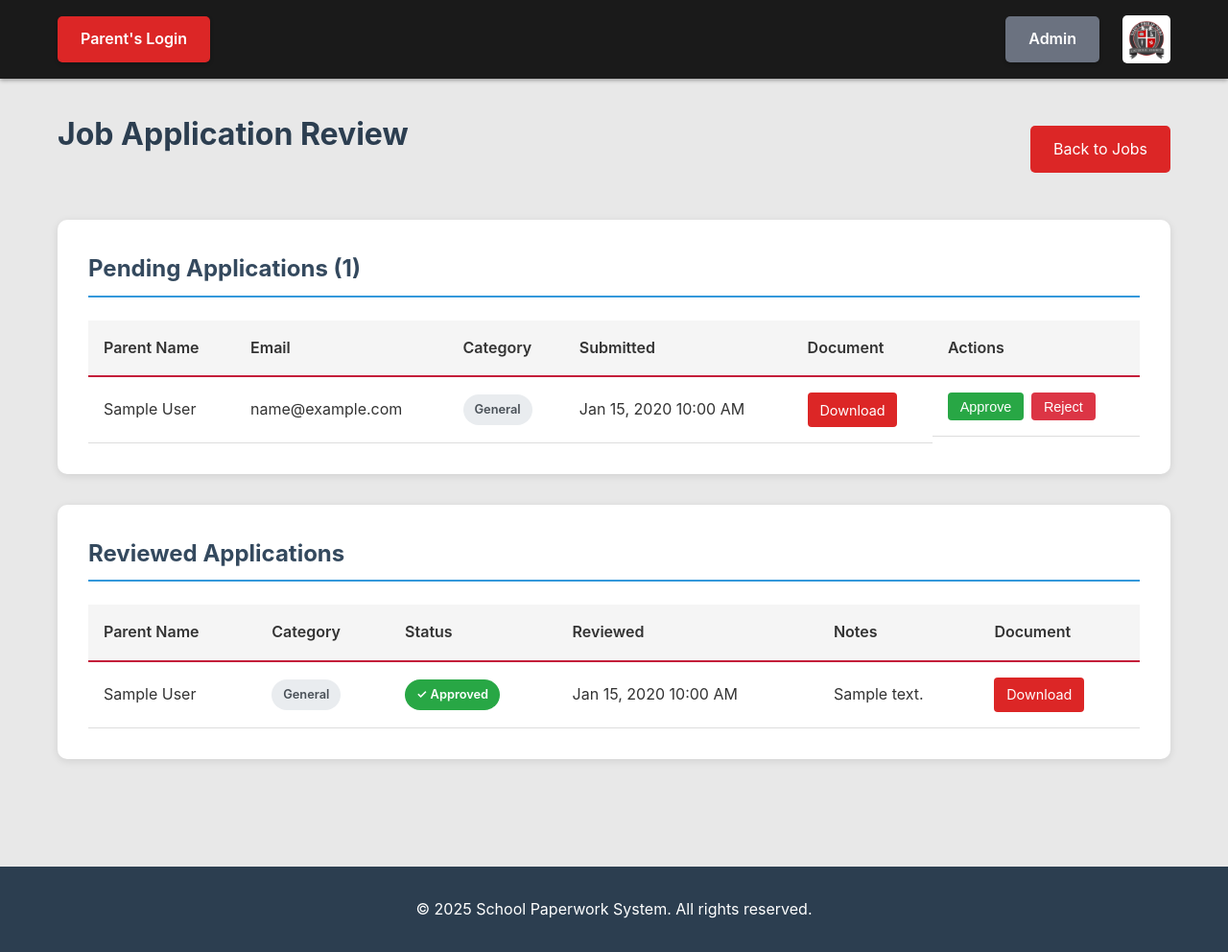
After one commit to DrShuukaku/join-The-Club, a Flask app: template templates/admin_job_applications.html in a window 1280 px wide. The commit adds this page. Shown: the whole page at 96% size. Run offline with Flask 3, Linux system fonts and the light colour scheme; the template is opened without the code that fills it: values that come from a table or form of the project are taken from there, others are empty; tables that the repository leaves empty hold one stand-in row (values such as "Sample post"); parts of the project's set-up code (start-up, migrations or seed data) failed here and were passed over.

Commit message:
Implement a job application and verification system for parents
Add `JobApplication` model, parent job application routes, admin review dashboard, and integrate with existing job eligibility system.

Replit-Commit-Author: Agent
Replit-Commit-Session-Id: d3726b4e-ca21-47ec-a10e-e305f00c7489
Replit-Commit-Checkpoint-Type: full_checkpoint
Replit-Commit-Event-Id: 287e5b98-6292-45da-98be-5c521ac9f069
Replit-Commit-Screenshot-Url: https://storage.googleapis.com/screenshot-production-us-central1/170ed59e-fa0e-47b7-ac10-b644992f5b4f/d3726b4e-ca21-47ec-a10e-e305f00c7489/hvUE9Mu

```diff
--- a/routes.py
+++ b/routes.py
@@ -6,7 +6,7 @@ import qrcode
 from app import app, db
 from replit_auth import require_login, make_replit_blueprint
 from flask_login import current_user
-from models import User, Form, Submission, LaborHours, Job, JobEligibility
+from models import User, Form, Submission, LaborHours, Job, JobEligibility, JobApplication
 
 ALLOWED_EXTENSIONS = {'pdf', 'doc', 'docx', 'jpg', 'jpeg', 'png'}
 ALLOWED_MIMETYPES = {
@@ -711,3 +711,116 @@ def parent_view_jobs():
     available_jobs = Job.query.filter_by(is_active=True).filter(Job.category.in_(user_categories)).all()
 
     return render_template('parent_jobs.html', jobs=available_jobs)
+
+@app.route('/parent/apply-for-job/<category>')
+@require_login
+def apply_for_job(category):
+    existing_app = JobApplication.query.filter_by(user_id=current_user.id, category=category).first()
+    existing_eligibility = JobEligibility.query.filter_by(user_id=current_user.id, category=category).first()
+
+    if existing_eligibility:
+        flash(f'You are already verified for this job category!', 'info')
+        return redirect(url_for('parent_view_jobs'))
+
+    if request.method == 'POST':
+        file = request.files.get('document')
+
+        if not file or not file.filename:
+            flash('Please upload a document.', 'danger')
+            return redirect(request.url)
+
+        if not allowed_file(file.filename, file.content_type):
+            flash('Invalid file type. Only PDF, DOC, DOCX, JPG, and PNG files are allowed.', 'danger')
+            return redirect(request.url)
+
+        if existing_app:
+            existing_app.file_data = file.read()
+            existing_app.file_name = file.filename
+            existing_app.file_type = file.content_type
+            existing_app.submitted_at = datetime.now()
+            existing_app.status = 'pending'
+        else:
+            app_record = JobApplication(
+                user_id=current_user.id,
+                category=category,
+                file_data=file.read(),
+                file_name=file.filename,
+                file_type=file.content_type,
+                status='pending'
+            )
+            db.session.add(app_record)
+
+        db.session.commit()
+        flash('Your application has been submitted for review!', 'success')
+        return redirect(url_for('parent_view_jobs'))
+
+    return render_template('apply_for_job.html', category=category, existing_app=existing_app)
+
+@app.route('/admin/job-applications')
+@require_login
+def admin_job_applications():
+    if not current_user.is_admin:
+        flash('You do not have permission to access this page.', 'danger')
+        return redirect(url_for('parent_dashboard'))
+
+    pending_apps = JobApplication.query.filter_by(status='pending').order_by(JobApplication.submitted_at.desc()).all()
+    reviewed_apps = JobApplication.query.filter(JobApplication.status.in_(['approved', 'rejected'])).order_by(JobApplication.reviewed_at.desc()).limit(50).all()
+
+    return render_template('admin_job_applications.html', pending_apps=pending_apps, reviewed_apps=reviewed_apps)
+
+@app.route('/admin/application/<int:app_id>/approve', methods=['POST'])
+@require_login
+def approve_application(app_id):
+    if not current_user.is_admin:
+        return jsonify({'error': 'Unauthorized'}), 403
+
+    app_record = JobApplication.query.get_or_404(app_id)
+    app_record.status = 'approved'
+    app_record.reviewed_at = datetime.now()
+    app_record.reviewed_by_admin_id = current_user.id
+
+    eligibility = JobEligibility(user_id=app_record.user_id, category=app_record.category, verified_by_admin_id=current_user.id)
+    db.session.add(eligibility)
+    db.session.commit()
+
+    flash(f'{app_record.user.first_name or app_record.user.email} approved for {app_record.category} jobs.', 'success')
+    return redirect(url_for('admin_job_applications'))
+
+@app.route('/admin/application/<int:app_id>/reject', methods=['POST'])
+@require_login
+def reject_application(app_id):
+    if not current_user.is_admin:
+        return jsonify({'error': 'Unauthorized'}), 403
+
+    app_record = JobApplication.query.get_or_404(app_id)
+    notes = request.form.get('notes', '')
+
+    app_record.status = 'rejected'
+    app_record.reviewed_at = datetime.now()
+    app_record.reviewed_by_admin_id = current_user.id
+    app_record.admin_notes = notes
+
+    db.session.commit()
+
+    flash(f'Application rejected.', 'success')
+    return redirect(url_for('admin_job_applications'))
+
+@app.route('/download/application/<int:app_id>')
+@require_login
+def download_application(app_id):
+    app_record = JobApplication.query.get_or_404(app_id)
+
+    if not current_user.is_admin and app_record.user_id != current_user.id:
+        flash('You do not have permission to access this file.', 'danger')
+        return redirect(url_for('parent_dashboard'))
+
+    if not app_record.file_data:
+        flash('No file attached to this application.', 'warning')
+        return redirect(request.referrer or url_for('parent_dashboard'))
+
+    return send_file(
+        BytesIO(app_record.file_data),
+        download_name=app_record.file_name,
+        as_attachment=True,
+        mimetype=app_record.file_type
+    )
--- /dev/null
+++ b/templates/admin_job_applications.html
@@ -0,0 +1,238 @@
+{% extends "base.html" %}
+
+{% block title %}Job Applications - Admin Review{% endblock %}
+
+{% block content %}
+<div class="container dashboard">
+    <div class="admin-header">
+        <h1>Job Application Review</h1>
+        <a href="{{ url_for('admin_jobs') }}" class="btn-primary">Back to Jobs</a>
+    </div>
+
+    <section class="dashboard-section">
+        <h2>Pending Applications ({{ pending_apps|length }})</h2>
+        {% if pending_apps %}
+            <div class="applications-table">
+                <table>
+                    <thead>
+                        <tr>
+                            <th>Parent Name</th>
+                            <th>Email</th>
+                            <th>Category</th>
+                            <th>Submitted</th>
+                            <th>Document</th>
+                            <th>Actions</th>
+                        </tr>
+                    </thead>
+                    <tbody>
+                        {% for app in pending_apps %}
+                        <tr>
+                            <td>{{ app.user.first_name or 'N/A' }} {% if app.user.last_name %}{{ app.user.last_name }}{% endif %}</td>
+                            <td>{{ app.user.email }}</td>
+                            <td>
+                                {% if app.category == 'child_interaction' %}
+                                    <span class="badge badge-special">Works with Children</span>
+                                {% else %}
+                                    <span class="badge badge-general">General</span>
+                                {% endif %}
+                            </td>
+                            <td>{{ app.submitted_at.strftime('%b %d, %Y %I:%M %p') }}</td>
+                            <td>
+                                <a href="{{ url_for('download_application', app_id=app.id) }}" class="btn-small">Download</a>
+                            </td>
+                            <td class="actions">
+                                <form method="POST" action="{{ url_for('approve_application', app_id=app.id) }}" style="display: inline;">
+                                    <button type="submit" class="btn-small btn-approve">Approve</button>
+                                </form>
+                                <button type="button" class="btn-small btn-reject" onclick="showRejectForm({{ app.id }})">Reject</button>
+                            </td>
+                        </tr>
+                        <tr id="reject-form-{{ app.id }}" style="display: none;">
+                            <td colspan="6">
+                                <form method="POST" action="{{ url_for('reject_application', app_id=app.id) }}" class="reject-form">
+                                    <textarea name="notes" placeholder="Reason for rejection (optional)" class="form-control" rows="2"></textarea>
+                                    <div style="margin-top: 0.5rem;">
+                                        <button type="submit" class="btn-small btn-reject">Confirm Rejection</button>
+                                        <button type="button" class="btn-small" onclick="hideRejectForm({{ app.id }})">Cancel</button>
+                                    </div>
+                                </form>
+                            </td>
+                        </tr>
+                        {% endfor %}
+                    </tbody>
+                </table>
+            </div>
+        {% else %}
+            <p class="empty-state">No pending applications.</p>
+        {% endif %}
+    </section>
+
+    <section class="dashboard-section" style="margin-top: 2rem;">
+        <h2>Reviewed Applications</h2>
+        {% if reviewed_apps %}
+            <div class="applications-table">
+                <table>
+                    <thead>
+                        <tr>
+                            <th>Parent Name</th>
+                            <th>Category</th>
+                            <th>Status</th>
+                            <th>Reviewed</th>
+                            <th>Notes</th>
+                            <th>Document</th>
+                        </tr>
+                    </thead>
+                    <tbody>
+                        {% for app in reviewed_apps %}
+                        <tr>
+                            <td>{{ app.user.first_name or 'N/A' }} {% if app.user.last_name %}{{ app.user.last_name }}{% endif %}</td>
+                            <td>
+                                {% if app.category == 'child_interaction' %}
+                                    <span class="badge badge-special">Works with Children</span>
+                                {% else %}
+                                    <span class="badge badge-general">General</span>
+                                {% endif %}
+                            </td>
+                            <td>
+                                {% if app.status == 'approved' %}
+                                    <span class="badge badge-approved">✓ Approved</span>
+                                {% else %}
+                                    <span class="badge badge-rejected">✗ Rejected</span>
+                                {% endif %}
+                            </td>
+                            <td>{{ app.reviewed_at.strftime('%b %d, %Y %I:%M %p') if app.reviewed_at else 'N/A' }}</td>
+                            <td>{{ app.admin_notes or '—' }}</td>
+                            <td>
+                                <a href="{{ url_for('download_application', app_id=app.id) }}" class="btn-small">Download</a>
+                            </td>
+                        </tr>
+                        {% endfor %}
+                    </tbody>
+                </table>
+            </div>
+        {% else %}
+            <p class="empty-state">No reviewed applications.</p>
+        {% endif %}
+    </section>
+</div>
+
+<script>
+function showRejectForm(appId) {
+    document.getElementById('reject-form-' + appId).style.display = 'table-row';
+}
+
+function hideRejectForm(appId) {
+    document.getElementById('reject-form-' + appId).style.display = 'none';
+}
+</script>
+
+<style>
+.applications-table {
+    overflow-x: auto;
+}
+
+.applications-table table {
+    width: 100%;
+    border-collapse: collapse;
+    background: white;
+    box-shadow: 0 2px 4px rgba(0,0,0,0.1);
+}
+
+.applications-table thead {
+    background: #f5f5f5;
+    border-bottom: 2px solid #c41e3a;
+}
+
+.applications-table th {
+    padding: 1rem;
+    text-align: left;
+    font-weight: 600;
+    color: #333;
+}
+
+.applications-table td {
+    padding: 1rem;
+    border-bottom: 1px solid #ddd;
+}
+
+.applications-table .actions {
+    display: flex;
+    gap: 0.5rem;
+}
+
+.btn-small {
+    padding: 0.4rem 0.8rem;
+    font-size: 0.9rem;
+    border: none;
+    border-radius: 4px;
+    cursor: pointer;
+    transition: background-color 0.3s;
+}
+
+.btn-approve {
+    background-color: #28a745;
+    color: white;
+}
+
+.btn-approve:hover {
+    background-color: #218838;
+}
+
+.btn-reject {
+    background-color: #dc3545;
+    color: white;
+}
+
+.btn-reject:hover {
+    background-color: #c82333;
+}
+
+.badge {
+    padding: 0.35rem 0.75rem;
+    border-radius: 20px;
+    font-size: 0.8rem;
+    display: inline-block;
+}
+
+.badge-approved {
+    background: #28a745;
+    color: white;
+}
+
+.badge-rejected {
+    background: #dc3545;
+    color: white;
+}
+
+.badge-special {
+    background: #ffc107;
+    color: #333;
+    font-weight: 600;
+}
+
+.badge-general {
+    background: #e9ecef;
+    color: #495057;
+}
+
+.reject-form {
+    padding: 1rem;
+    background: #fff3cd;
+    border-radius: 4px;
+}
+
+.form-control {
+    width: 100%;
+    padding: 0.5rem;
+    border: 1px solid #ddd;
+    border-radius: 4px;
+    font-family: inherit;
+}
+
+.empty-state {
+    text-align: center;
+    padding: 2rem;
+    color: #666;
+}
+</style>
+{% endblock %}
--- a/templates/base.html
+++ b/templates/base.html
@@ -20,6 +20,7 @@
                         {% if current_user.is_admin %}
                             <a href="{{ url_for('admin_dashboard') }}">Dashboard</a>
                             <a href="{{ url_for('admin_jobs') }}">Jobs</a>
+                            <a href="{{ url_for('admin_job_applications') }}">Applications</a>
                             <a href="{{ url_for('admin_parent_verification') }}">Verify Parents</a>
                             <a href="{{ url_for('admin_labor_verification') }}">Labor Verification</a>
                             <a href="{{ url_for('admin_service_hours_dashboard') }}">Service Hours</a>
```
Also changed, not shown: models.py (+16 -0 lines), templates/apply_for_job.html (added, +133 -0 lines), templates/parent_jobs.html (+18 -0 lines).
